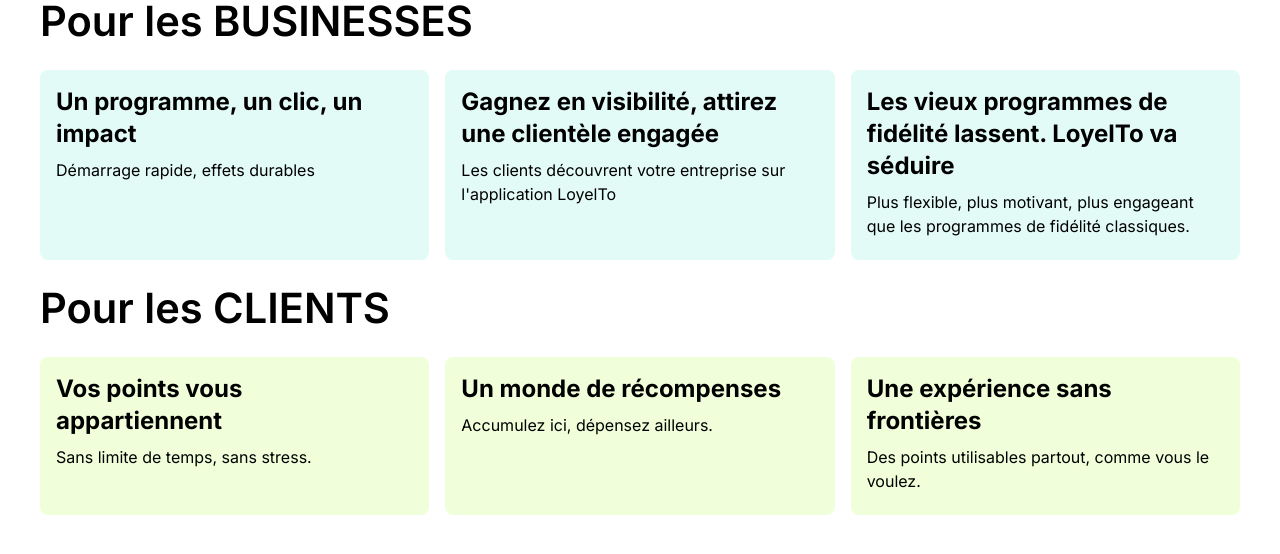
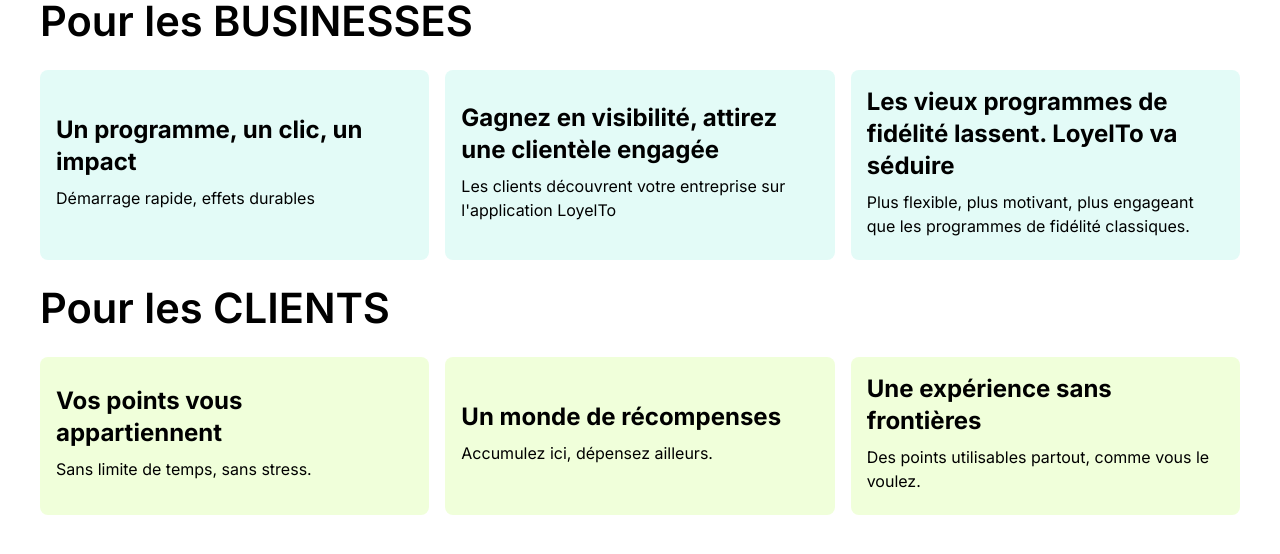
Before and after one commit to edvin3i/loyelto, a React (Vite) app in the folder srcs/frontend/webapp/loyelto-web/: page / in a window 1280 px wide. Shown: the part 702-1256 px from the top of the page. Built offline with nearby package versions, Linux system fonts and the light colour scheme; a web font is replaced by a local one.

Commit message:
update SloganBox - align text to center

```diff
--- a/srcs/frontend/webapp/loyelto-web/src/landing/SloganBox.tsx
+++ b/srcs/frontend/webapp/loyelto-web/src/landing/SloganBox.tsx
@@ -13,8 +13,10 @@ export default function SloganBox({ slogan, comment, bgcolor }: SloganBoxProps)
             bgcolor: bgcolor,
             padding: 2,
             borderRadius: 2,
+            minHeight: 150,
             width: '100%',    // Full width within its container
             display: 'flex',
+            justifyContent: 'center',
             flexDirection: 'column'
           }}
         >
```
